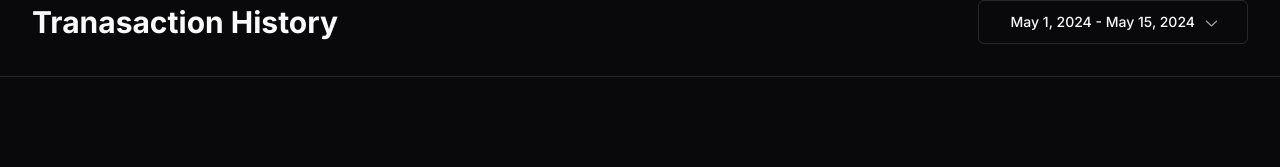
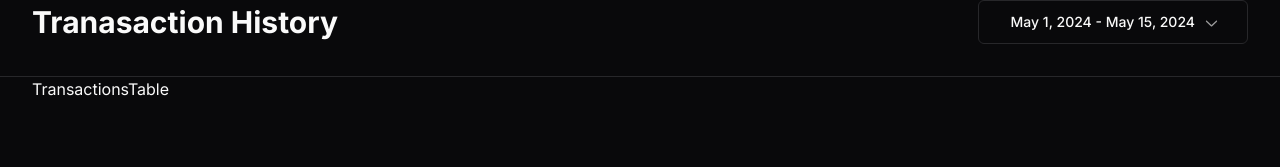
Before and after one commit to madhuraitsolutions/nextjs_expensetracker, a Next.js app: page /transactions in a window 1280 px wide. Shown: the part 113-280 px from the top of the page. Built offline with nearby package versions, Linux system fonts and the light colour scheme.

Commit message:
Import the TransactionsTable component in the TransactionsPage and fragment the code

```diff
--- a/app/(dashboard)/transactions/page.tsx
+++ b/app/(dashboard)/transactions/page.tsx
@@ -5,6 +5,7 @@ import { MAX_DATE_RANGE_DAYS } from '@/lib/constants';
 import { differenceInDays, startOfMonth } from 'date-fns';
 import React, { useState } from 'react'
 import { toast } from 'sonner';
+import TransactionsTable from './_components/TransactionsTable';
 
 function TranasactionsPage() {
     const [dateRange, SetDateRange] = useState<{ from: Date, to: Date }>({
@@ -13,6 +14,7 @@ function TranasactionsPage() {
     });
 
     return (
+        <>
             <div className='border-b bg-card'>
                 <div className='container flex flex-wrap items-center justify-between gap-6 py-8'>
                     <div>
@@ -36,6 +38,10 @@ function TranasactionsPage() {
                     />
                 </div>
             </div>
+            <div className='container'>
+                <TransactionsTable from={dateRange.from} to={dateRange.to} />
+            </div>
+        </>
     )
 }
 
```
Lines whose indentation alone changed are shown as unchanged.
